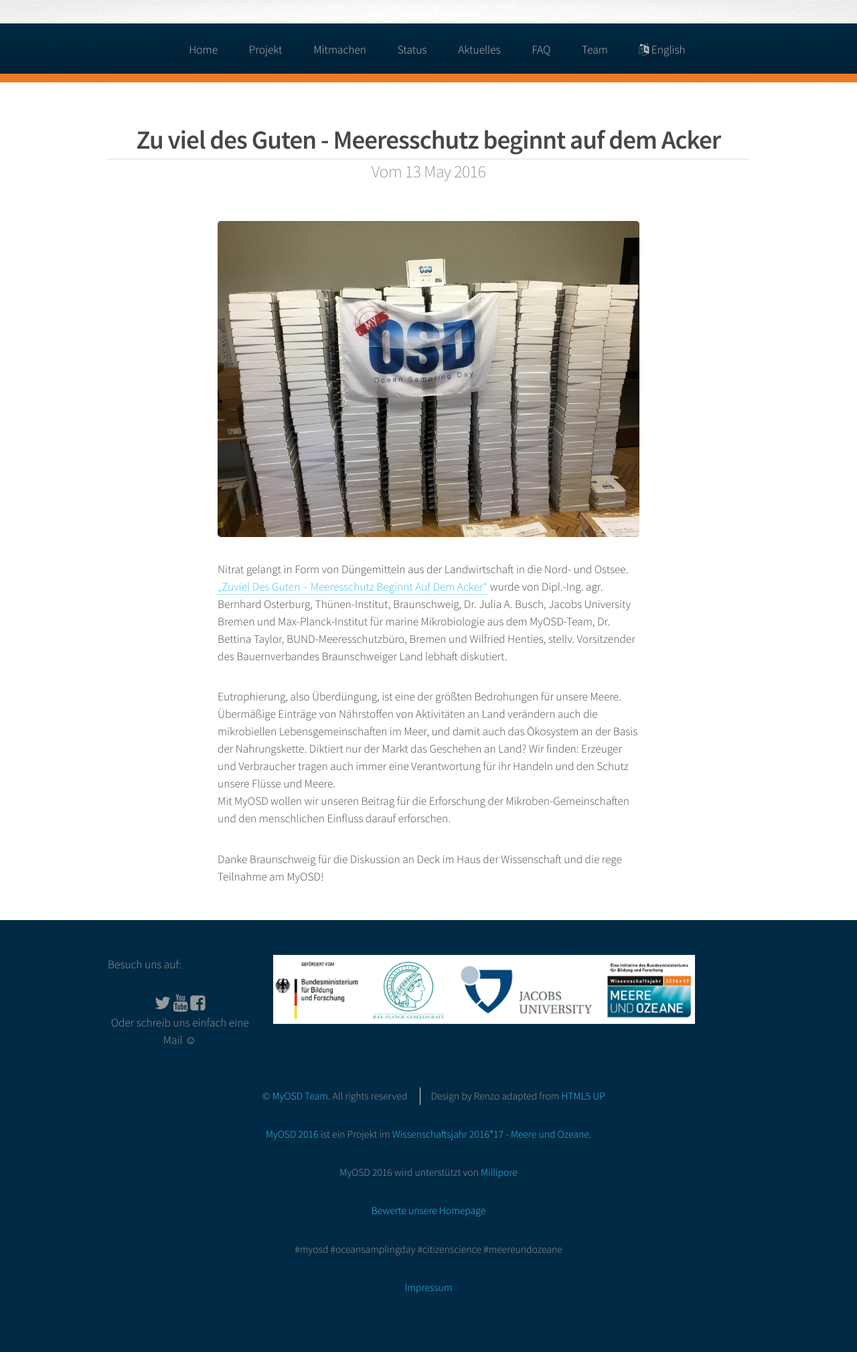
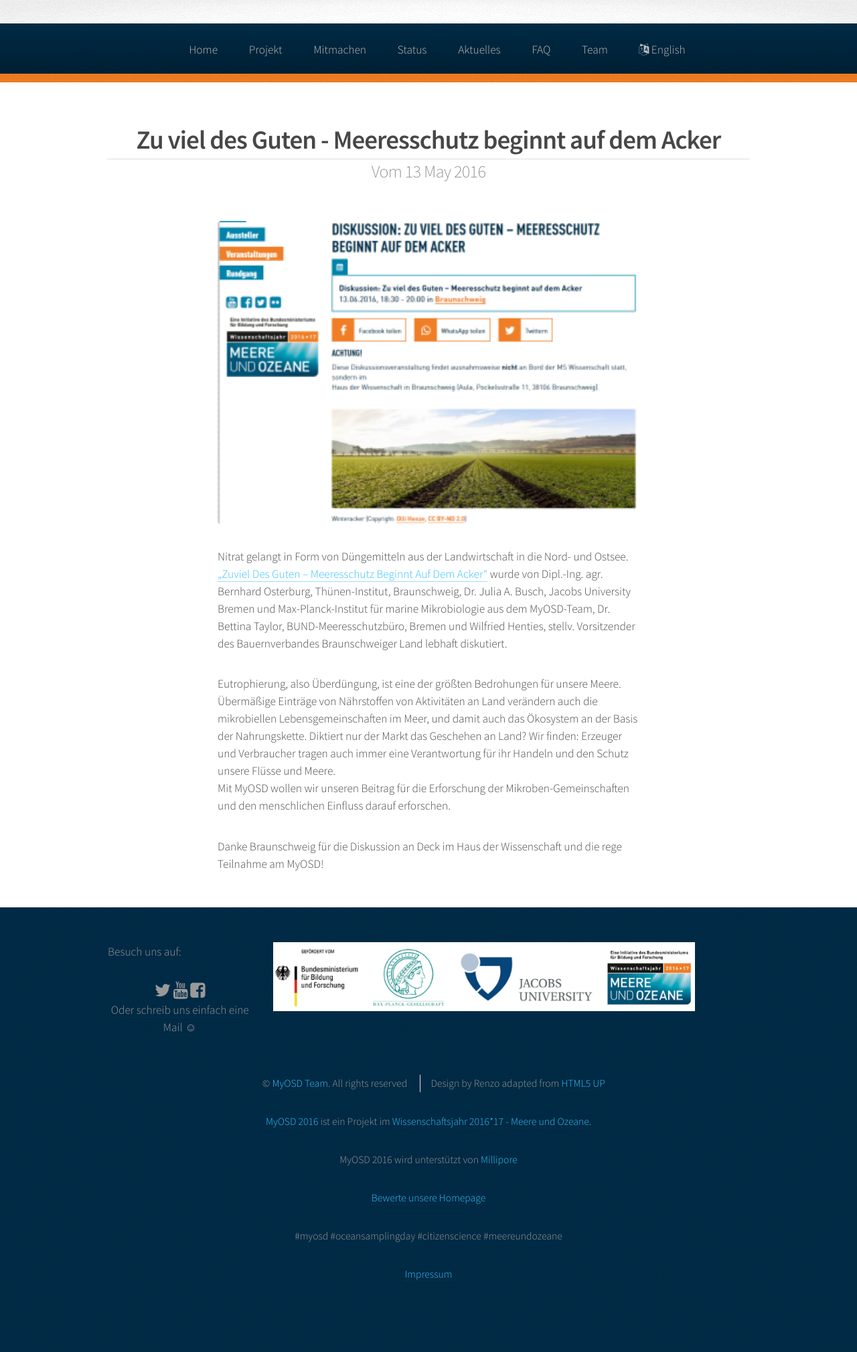
Before and after one commit to myosd/myosd.github.io, a Jekyll site: the page built from _posts/2016-05-13-Braunschweig.md, in a window 1280 px wide. Shown: the whole page at 67% size. Built offline with Jekyll 4.4.1, drawn with Linux system fonts in a browser that asks for light colours.

Commit message:
Update 2016-05-13-Braunschweig.md

```diff
--- a/_posts/2016-05-13-Braunschweig.md
+++ b/_posts/2016-05-13-Braunschweig.md
@@ -3,7 +3,7 @@ published: true
 title: Zu viel des Guten - Meeresschutz beginnt auf dem Acker
 layout: post
 excerpt_separator: "<!--stop-->"
-featured: /assets/images/Kits_packing11.jpg
+featured: /assets/images/BS_screenshot.png
 ---
 
 Nitrat gelangt in Form von Düngemitteln aus der Landwirtschaft in die Nord- und Ostsee. [„Zuviel Des Guten – Meeresschutz Beginnt Auf Dem Acker“](https://ms-wissenschaft.de/ausstellung/veranstaltungen/zuviel-des-guten/) wurde von Dipl.-Ing. agr. Bernhard Osterburg, Thünen-Institut, Braunschweig, Dr. Julia A. Busch, Jacobs University Bremen und Max-Planck-Institut für marine Mikrobiologie aus dem MyOSD-Team, Dr. Bettina Taylor, BUND-Meeresschutzbüro, Bremen und Wilfried Henties, stellv. Vorsitzender des Bauernverbandes Braunschweiger Land lebhaft diskutiert.
```
